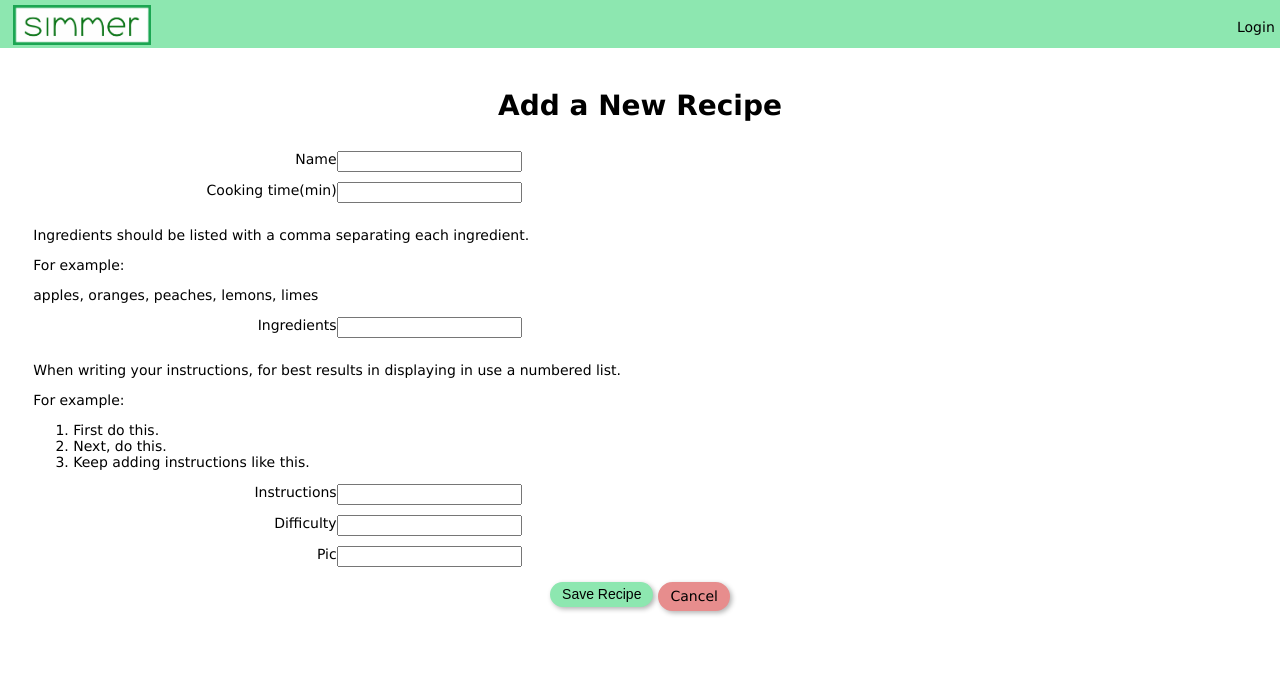
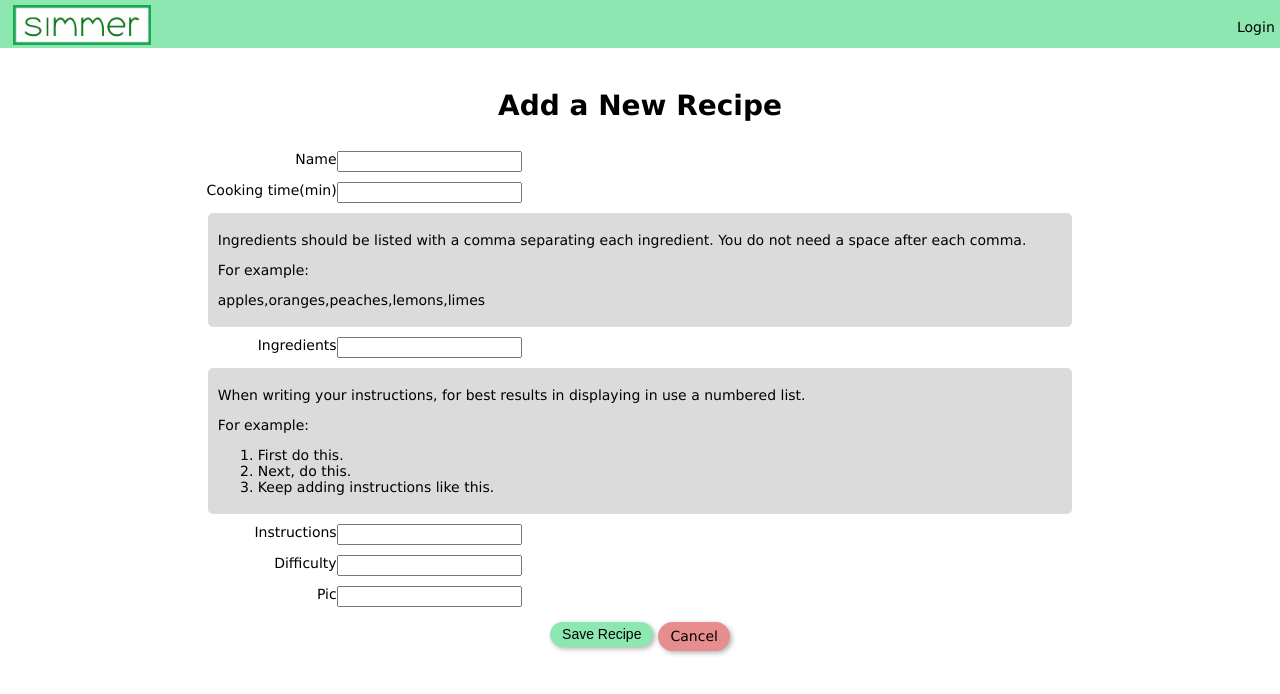
Before and after one commit to CincinnatiKid428/recipe-app, a Django app: template src/recipes/templates/recipes/add_recipe.html in a window 1280 px wide. Shown: the top 694 px of the page. Run offline with Django 3.2, Linux system fonts and the light colour scheme; the template is opened without the code that fills it, so the values that code supplies are empty, except form fields; form fields are guessed from the names that the template uses; some libraries are stand-ins or nearby versions.

Commit message:
CSS and comments updated for clarity
- Added comments in settings.py to clarify development vs production settings
- Updated CSS for add recipe view

```diff
--- a/src/recipe_app/settings.py
+++ b/src/recipe_app/settings.py
@@ -41,9 +41,9 @@ DEFAULT_FILE_STORAGE = "recipes.storage_backends.MediaStorage"
 AZURE_SSL = True
 
 STATIC_URL = 'static/'
-#MEDIA_URL = '/media/' #old MEDIA_URL
-MEDIA_URL = f"https://{AZURE_ACCOUNT_NAME}.blob.core.windows.net/{AZURE_CONTAINER}/"
-#MEDIA_ROOT = BASE_DIR / 'media' #unused now with Azure Blob storage
+#MEDIA_URL = '/media/' # (Development Env) old MEDIA_URL
+MEDIA_URL = f"https://{AZURE_ACCOUNT_NAME}.blob.core.windows.net/{AZURE_CONTAINER}/" # (Production Env)
+#MEDIA_ROOT = BASE_DIR / 'media' # (Development Env) unused now with Azure Blob storage
 
 #Authentication - View Protection
 LOGIN_URL = '/login/'
--- a/src/recipes/static/recipes/css/styles.css
+++ b/src/recipes/static/recipes/css/styles.css
@@ -236,7 +236,7 @@ a:hover {
 }
 
 .recipe-form-input {
-  border: 1px solid rgb(27, 166, 82);
+  border: 1px solid #1ba652;
   width: 60%;
   max-width: 500px;
   border-radius: 5px;
@@ -244,12 +244,24 @@ a:hover {
 }
 
 .recipe-form-textarea {
-  border: 1px solid rgb(27, 48, 166);
+  border: 1px solid #1ba652;
   display:block;
   border-radius: 5px;
   margin-left: 5px;
   width:70%;
   resize: none;
+}
+
+.recipe-form-help {
+  display:block;
+  max-width: 70%;
+  margin-left: auto;
+  margin-right: auto;
+  margin-bottom: 10px;
+  border-radius: 5px;
+  padding: 5px;
+  padding-left: 10px;
+  background-color: #dbdbdb;
 }
 
 .recipe-form-button-row {
--- a/src/recipes/templates/recipes/add_recipe.html
+++ b/src/recipes/templates/recipes/add_recipe.html
@@ -33,13 +33,14 @@
         </div>
 
         <!-- INGREDIENTS -->
-        <div>
+        <div class="recipe-form-help">
           <p>
-            Ingredients should be listed with a comma separating each ingredient.
+            Ingredients should be listed with a comma separating each ingredient. You do not need a space after each
+            comma.
           </p>
           <p>For example:</p>
           <p>
-            apples, oranges, peaches, lemons, limes
+            apples,oranges,peaches,lemons,limes
           </p>
         </div>
 
@@ -49,7 +50,7 @@
         </div>
 
         <!-- INSTRUCTIONS -->
-        <div>
+        <div class="recipe-form-help">
           <p>
             When writing your instructions, for best results in displaying in use a numbered list.
           </p>
```
